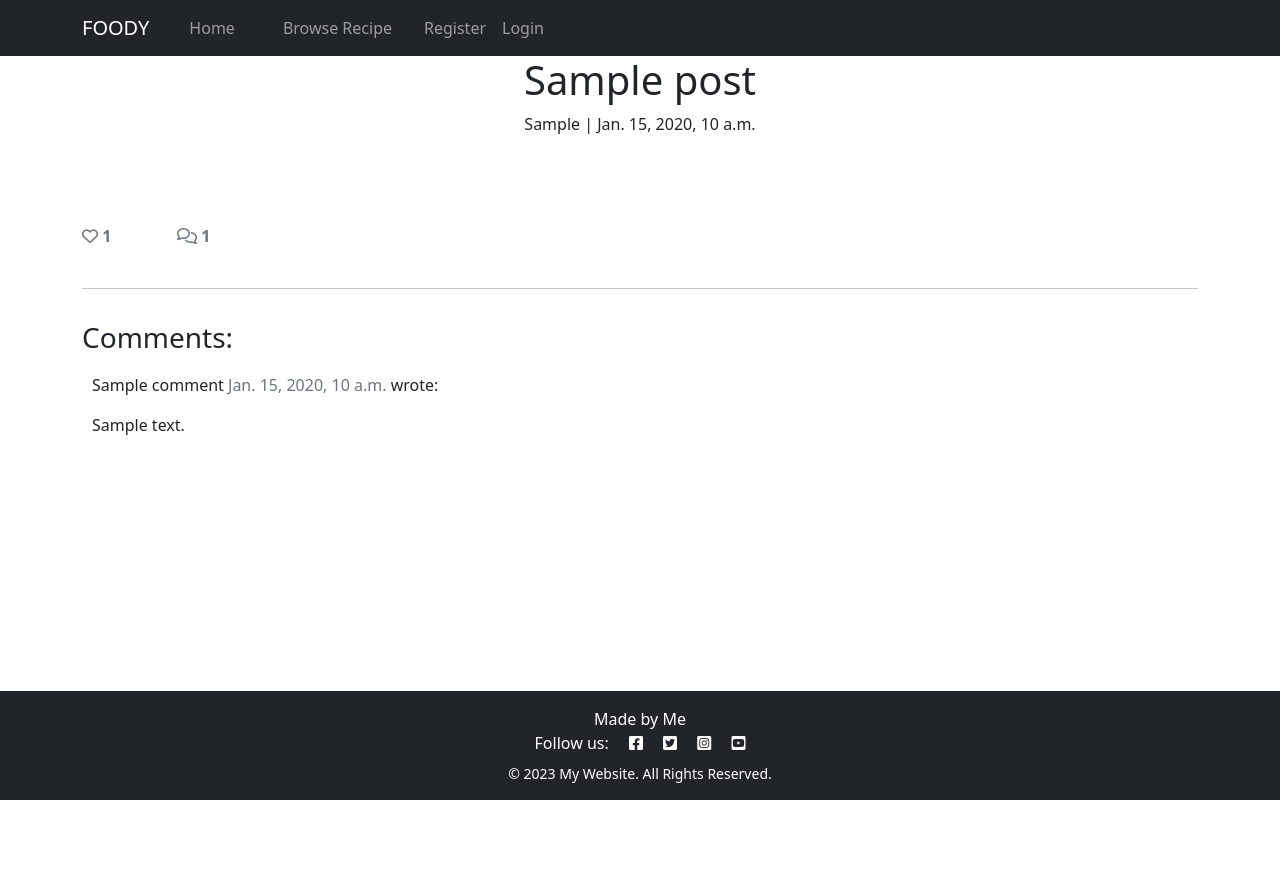
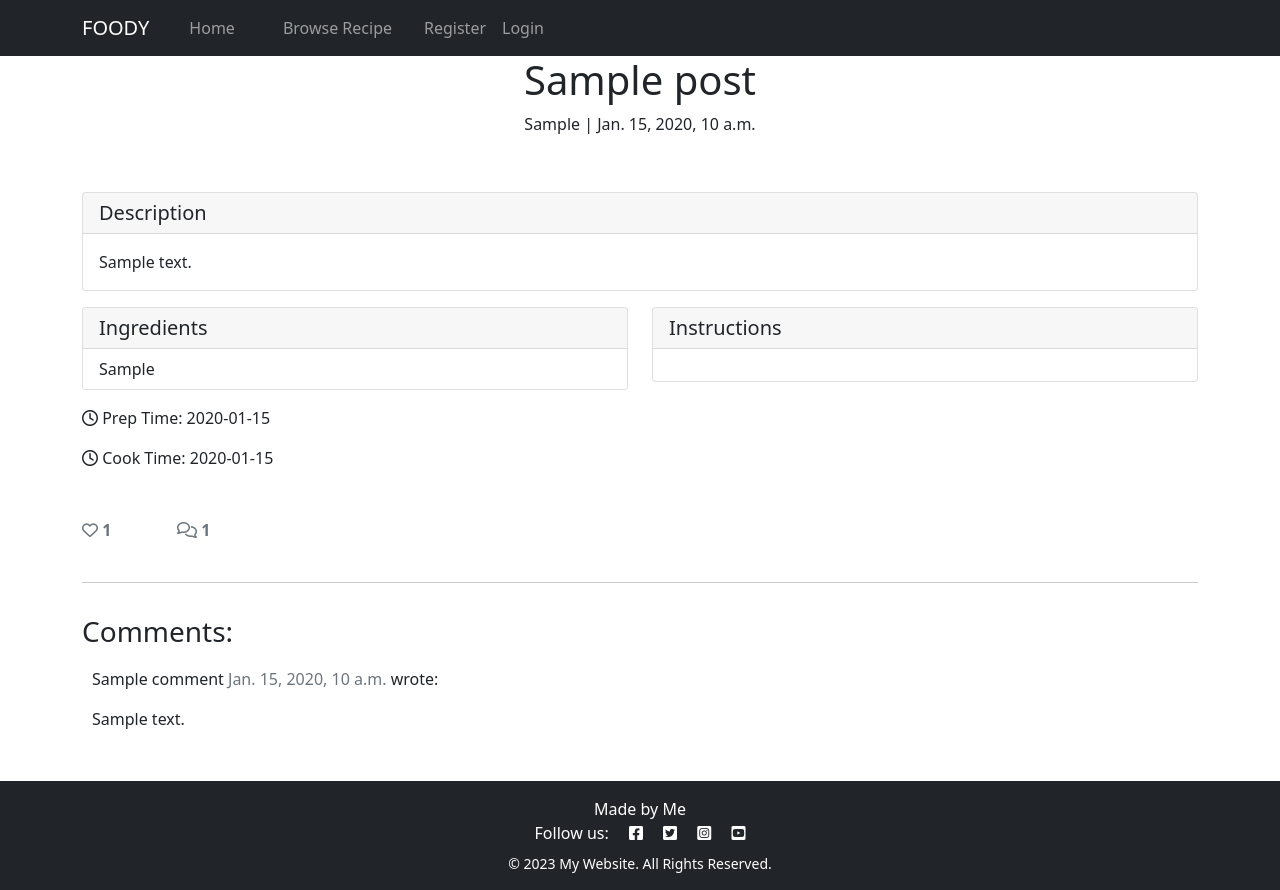
Before and after one commit to Vaidots/project-4, a Django app: page /sample/ in a window 1280 px wide. Before the commit the page ends 800 px from the top, so only its background shows below. Run offline with Django 3.2, Linux system fonts and the light colour scheme; tables that the repository leaves empty hold one stand-in row (values such as "Sample post"); some libraries are stand-ins or nearby versions.

Commit message:
Updated post_detail html and post like class

```diff
--- a/blog/views.py
+++ b/blog/views.py
@@ -76,7 +76,7 @@ class PostLike(View):
         else:
             post.likes.add(request.user)
 
-        return HttpResponseRedirect(reverse('post_detail', args=[slug]))
+        return HttpResponseRedirect(reverse('recipe_detail', args=[slug]))
 
 
 class PostAdd(LoginRequiredMixin, SuccessMessageMixin, generic.CreateView):
--- a/templates/post_detail.html
+++ b/templates/post_detail.html
@@ -5,18 +5,13 @@
 <div class="container p-0">
   <div class="row text-center">
     <div class="mb-3 recipe-detail">
-
-
       <h1 class="post-title">{{ post.title }}</h1>
-
-
       <p class="post-subtitle">
         {{ post.author.first_name }} | {{ post.created_on }}
       </p>
+
     </div>
       <div class="d-none d-md-block col-md-6">
-
-
         {% if "placeholder" in post.featured_image.url %}
         <img
           src="https://res.cloudinary.com/dmlp9qrmo/image/upload/v1673808166/sample.jpg"
@@ -30,10 +25,60 @@
 
 <div class="container">
   <div class="row">
+      <div class="col">
+          <div class="card mb-3 recipe-detail-card">
+              <h5 class="card-header">
+                  Description
+              </h5>
+              <div class="card-body">
+                  <p class="card-text">{{ post.description | safe }}</p>
+              </div>
+          </div>
+      </div>
+  </div>
+</div>
+<div class="container">
+  <div class="row">
+      <div class="col-md-6">
+          <div class="card mb-3">
+              <h5 class="card-header">
+                  Ingredients
+              </h5>
+              <ul class="list-group list-group-flush">
+                  <li class="list-group-item">{{ post.ingredients | safe }}</li>
+              </ul>
+          </div>
+      </div>
+      <div class="col-md-6">
+          <div class="card mb-3 recipe-detail-card">
+              <h5 class="card-header recipe-detail-header">Instructions</h5>
+              <div class="card-body">
+                  <div class="card-text">{{ post.method | safe }}</div>
+              </div>
+          </div>
+      </div>
+  </div>
+  <div>
+    <p>
+      <span><i class="far fa-clock pr-2"> </i></span>
+      <span>Prep Time: {{ post.preparation_time }}</span>
+    </p>
+    <p>
+      <span><i class="far fa-clock pr-2"></i></span>
+      <span>Cook Time: {{ post.cook_time }}</span>
+    </p>
+  </div>
+</div>
+</div>
+<div class="container">
+  <div class="row">
     <div class="col mb-4 mt-3 left top">
       <div class="">
 
-        <p class="">{{ post.content | safe }}</p>
+        <p class="">
+          {{ post.content | safe }}
+
+        </p>
         <div class="row">
           <div class="col-1">
             <strong>
@@ -46,7 +91,7 @@
                    <button type="submit" name="blogpost_id" value="{{ post.slug }}" class="btn-like" aria-label="like"><i
                         class="fas fa-heart"></i></button>
                   {% else %}
-                  <button type="submit" name="blogpost_id" value="{{post.slug}}" class="btn-like"><i
+                  <button type="submit" name="blogpost_id" value="{{ post.slug }}" class="btn-like"><i
                           class="far fa-heart"></i>
                   </button>
                   {% endif %}
```
Also changed, not shown: templates/edit_post.html (added, +9 -0 lines). Lines whose indentation alone changed are shown as unchanged.
